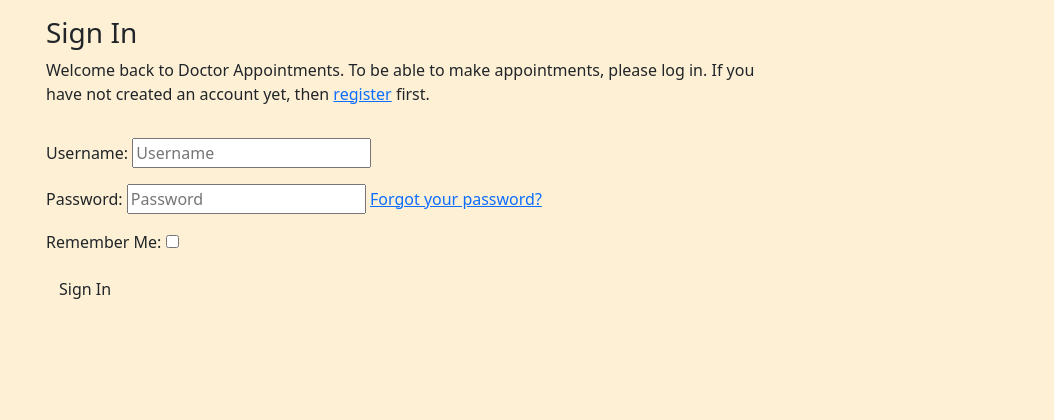
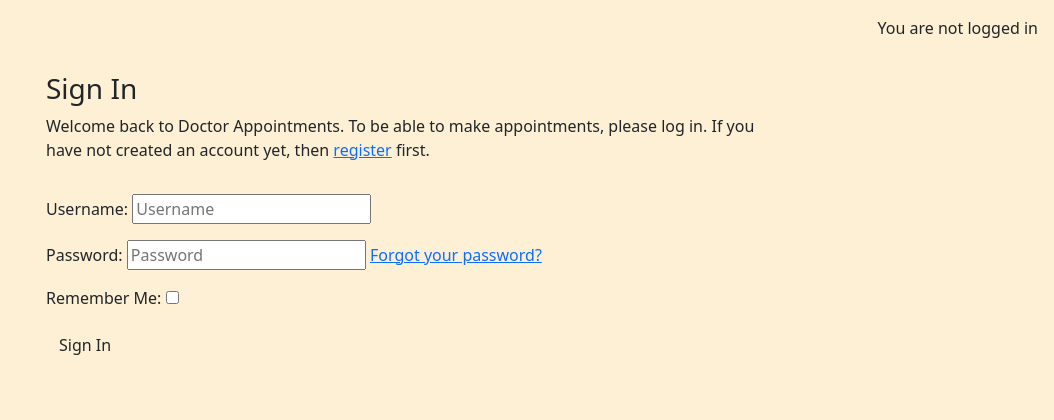
Before and after one commit to anchvo/pp4_django_project, a Django app: page /accounts/login/ in a window 1280 px wide. Shown: the part 56-476 px from the top of the page, without its empty margins (226-1280 px from the left). Run offline with Django 4.2, Linux system fonts and the light colour scheme; some libraries are stand-ins or nearby versions.

Commit message:
Add login status for base.html

```diff
--- a/templates/base.html
+++ b/templates/base.html
@@ -68,6 +68,11 @@
 
     <!-- Main Content -->
     <main class="flex-shrink-0 main-bg">
+        {% if user.is_authenticated %}
+        <p class="text-end m-3">You are logged in as {{ user.username }}</p>
+        {% else %}
+        <p class="text-end m-3">You are not logged in</p>
+        {% endif %}
 
         {% block content %}
         <!-- Content -->
```
